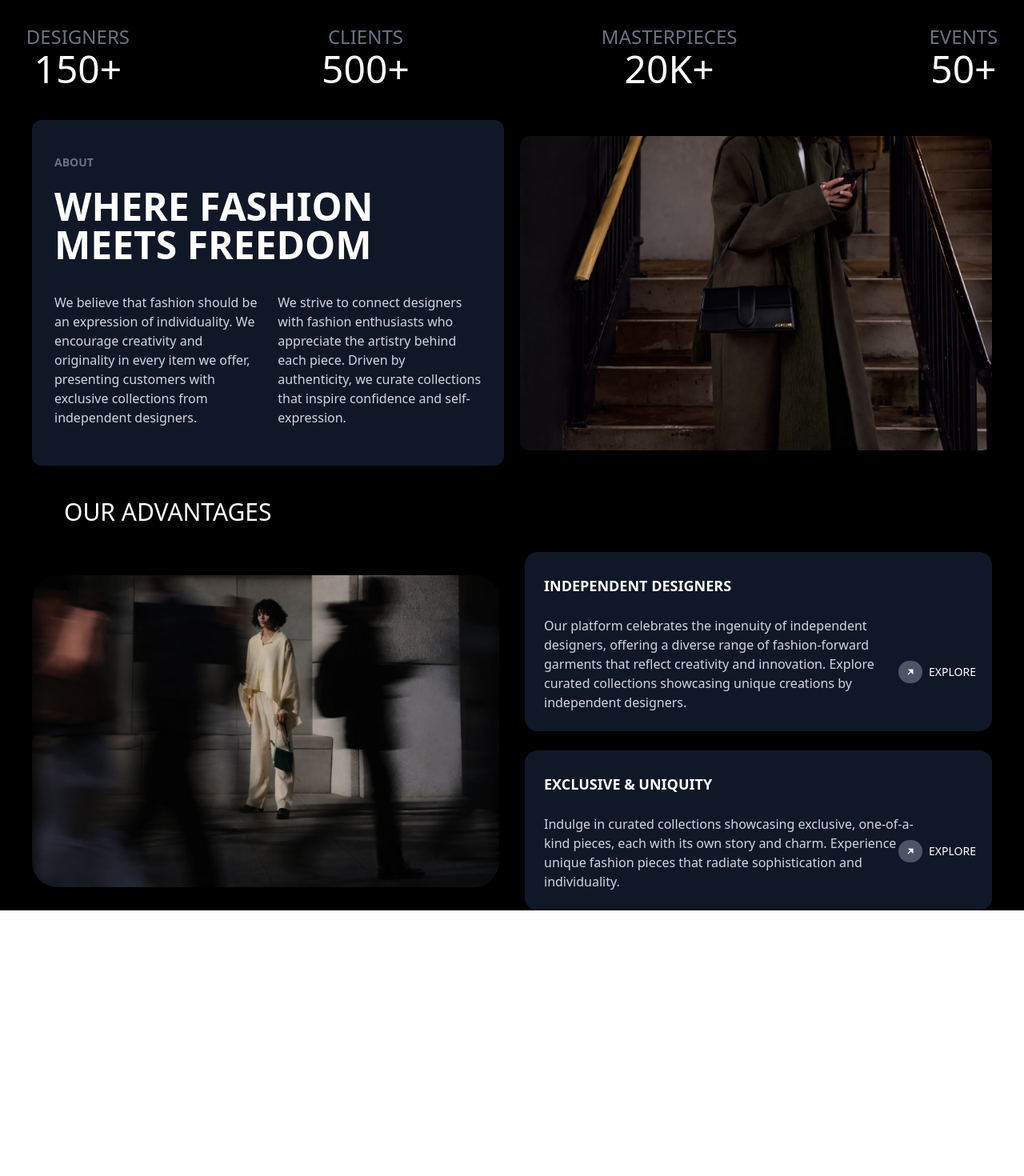
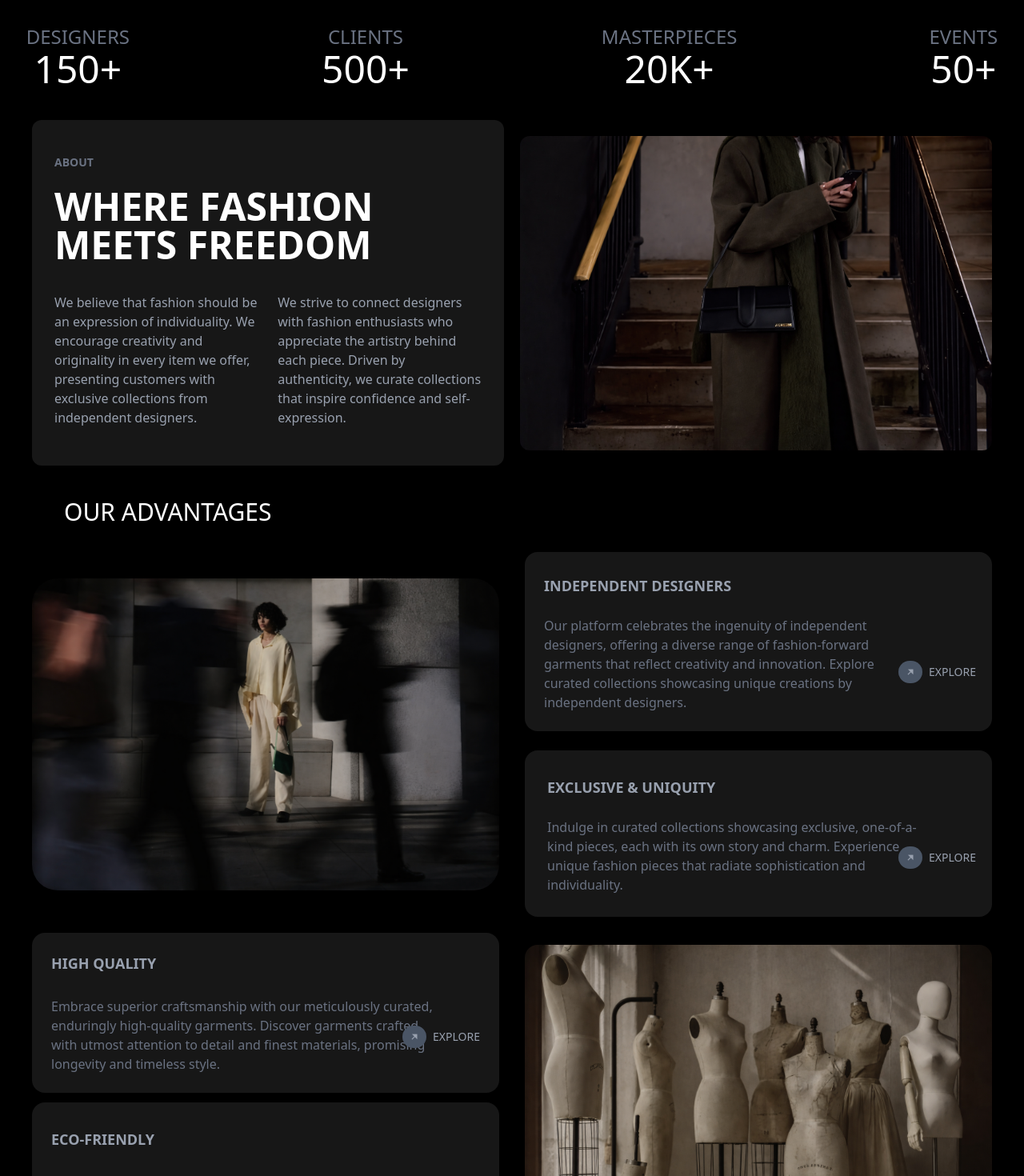
Before and after one commit to vishakha-shete/react-tailwind-landing-page, a React (Vite) app: page / in a window 1280 px wide. Shown: the part 1330-2800 px from the top of the page at 80% size. Before the commit the page ends 2468 px from the top, so only its background shows below. Built offline with nearby package versions, Linux system fonts and the light colour scheme.

Commit message:
Finalize responsive UI implementation

```diff
--- a/src/App.jsx
+++ b/src/App.jsx
@@ -5,6 +5,7 @@ import Box from './Components/Box.jsx'
 import Section from './Components/Section.jsx'
 import Part from "./Components/Part.jsx";
 import About from './Components/About.jsx'
+import Mid from './Components/Mid.jsx'
 
 const App = () => {
   return (
@@ -15,6 +16,7 @@ const App = () => {
       <Section />
       <Part />
       <About />
+      <Mid />
     </div>
   )
 }
--- a/src/Components/About.jsx
+++ b/src/Components/About.jsx
@@ -21,15 +21,15 @@ const About = () => {
                 </div>
 
                 {/* RIGHT – Content */}
-                <div className="w-full md:w-1/2 text-white space-y-6">
+                <div className="w-full md:w-1/2 text-gray-400 space-y-6">
 
                     {/* Card 1 */}
-                    <div className="bg-gray-900 rounded-2xl p-6 relative">
+                    <div className="bg-neutral-900 rounded-2xl p-6 relative">
                         <h3 className="mt-1 text-lg font-semibold">
                             INDEPENDENT DESIGNERS
                         </h3>
 
-                        <p className="mt-6 w-[470px] max-w-full text-gray-300">
+                        <p className="mt-6 w-[470px] max-w-full text-gray-500">
                             Our platform celebrates the ingenuity of independent designers,
                             offering a diverse range of fashion-forward garments that reflect
                             creativity and innovation. Explore curated collections showcasing
@@ -48,12 +48,12 @@ const About = () => {
                     </div>
 
                     {/* Card 2 */}
-                    <div className="bg-gray-900 rounded-2xl p-6 relative">
+                    <div className="bg-neutral-900 rounded-2xl p-7 relative">
                         <h3 className="mt-1 text-lg font-semibold">
                             EXCLUSIVE & UNIQUITY
                         </h3>
 
-                        <p className="mt-6 w-[470px] max-w-full text-gray-300">
+                        <p className="mt-6 w-[470px] max-w-full text-gray-500">
                             Indulge in curated collections showcasing exclusive, one-of-a-kind
                             pieces, each with its own story and charm. Experience unique fashion
                             pieces that radiate sophistication and individuality.
--- a/src/Components/Box.jsx
+++ b/src/Components/Box.jsx
@@ -25,7 +25,7 @@ const Box = () => {
             {data.map((item, index) => (
                 <div
                     key={index}
-                    className="h-60 w-76 bg-gray-900 p-6 flex flex-col justify-between rounded-xl"
+                    className="h-60 w-76 bg-neutral-900 p-6 flex flex-col justify-between rounded-xl"
                 >
                     <div>
                         <h3 className="text-gray-400 font-semibold text-lg">
--- /dev/null
+++ b/src/Components/Mid.jsx
@@ -0,0 +1,73 @@
+import React from "react";
+import AboutImg from "../assets/Mid.png";
+
+const AboutReverse = () => {
+    return (
+        <section className="px-7 md:px-10 py-5">
+
+            <div className="flex flex-col md:flex-row-reverse gap-8 items-center">
+
+                {/* IMAGE – RIGHT (Desktop) */}
+                <div className="w-full md:w-1/2">
+                    <img
+                        src={AboutImg}
+                        alt="About"
+                        className="w-full rounded-2xl object-cover"
+                    />
+                </div>
+
+                {/* CONTENT – LEFT (Desktop) */}
+                <div className=" w-full md:w-1/2 text-gray-400 space-y-3">
+
+                    {/* Card 1 */}
+                    <div className=" black/70 bg-neutral-900 rounded-2xl p-6 relative">
+                        <h3 className="text-lg font-semibold">
+                            HIGH QUALITY
+                        </h3>
+
+                        <p className="mt-7 w-[480px] max-w-full text-gray-500">
+                            Embrace superior craftsmanship with our meticulously curated, enduringly high-quality garments. Discover garments crafted with utmost attention to detail and finest materials, promising longevity and timeless style.
+                        </p>
+
+                        <button
+                            className="
+                mb-8 flex items-center gap-2 text-sm font-medium
+                md:absolute md:bottom-6 md:right-6
+              "
+                        >
+                            <i className="bg-gray-600 rounded-full px-2 py-1 ri-arrow-right-up-fill"></i>
+                            EXPLORE
+                        </button>
+                    </div>
+
+                    {/* Card 2 */}
+                    <div className=" bg-neutral-900 rounded-2xl p-6 relative">
+                        <h3 className="pt-2 text-lg font-semibold">
+                        ECO-FRIENDLY
+                        </h3>
+
+                        <p className="mt-7 w-[480px] max-w-full text-gray-500">
+                        Join our commitment to sustainability with eco-friendly fashion
+                         options, stylish yet mindful of our planet
+                         Explore guilt-free shopping with our eco-conscious collections,
+                        crafted with planet-friendly materials and ethical practices.
+                        </p>
+
+                        <button
+                            className="
+                mb-8 flex items-center gap-2 text-sm font-medium
+                md:absolute md:bottom-6 md:right-6
+              "
+                        >
+                            <i className="bg-gray-600 rounded-full px-2 py-1 ri-arrow-right-up-fill"></i>
+                            EXPLORE
+                        </button>
+                    </div>
+
+                </div>
+            </div>
+        </section>
+    );
+};
+
+export default AboutReverse;
--- a/src/Components/Navbar.jsx
+++ b/src/Components/Navbar.jsx
@@ -15,7 +15,7 @@ const Navbar = () => {
                     {menuItems.map((item) => (
                         <li
                             key={item}
-                            className="px-3 py-1 bg-gray-700 text-white rounded-lg cursor-pointer hover:bg-pink-700 transition"
+                            className="px-3 py-1 bg-neutral-900 text-white rounded-lg cursor-pointer hover:bg-pink-700 transition"
                         >
                             {item}
                         </li>
--- a/src/Components/Part.jsx
+++ b/src/Components/Part.jsx
@@ -7,14 +7,14 @@ const Part = () => {
             <div className="py-10 flex flex-col md:flex-row items-center gap-5">
 
                 {/* Text Section (50%) */}
-                <div className=" pt-10 pb-12 w-full md:w-1/2 text-white rounded-xl bg-gray-900 px-7 py-6">
+                <div className=" pt-10 pb-12 w-full md:w-1/2 text-white rounded-xl bg-neutral-900 px-7 py-6">
                     <span className="text-sm text-gray-500 font-bold">ABOUT</span>
 
                     <h1 className="mt-5 text-4xl md:text-5xl font-semibold">
                         WHERE FASHION MEETS FREEDOM
                     </h1>
 
-                    <div className="mt-9 grid grid-cols-1 md:grid-cols-2 gap-6 text-gray-300">
+                    <div className="mt-9 grid grid-cols-1 md:grid-cols-2 gap-6 text-gray-400">
                         <p>
                             We believe that fashion should be an expression of individuality.
                             We encourage creativity and originality in every item we offer,
```
Also changed, not shown: src/assets/Mid.png (added).
